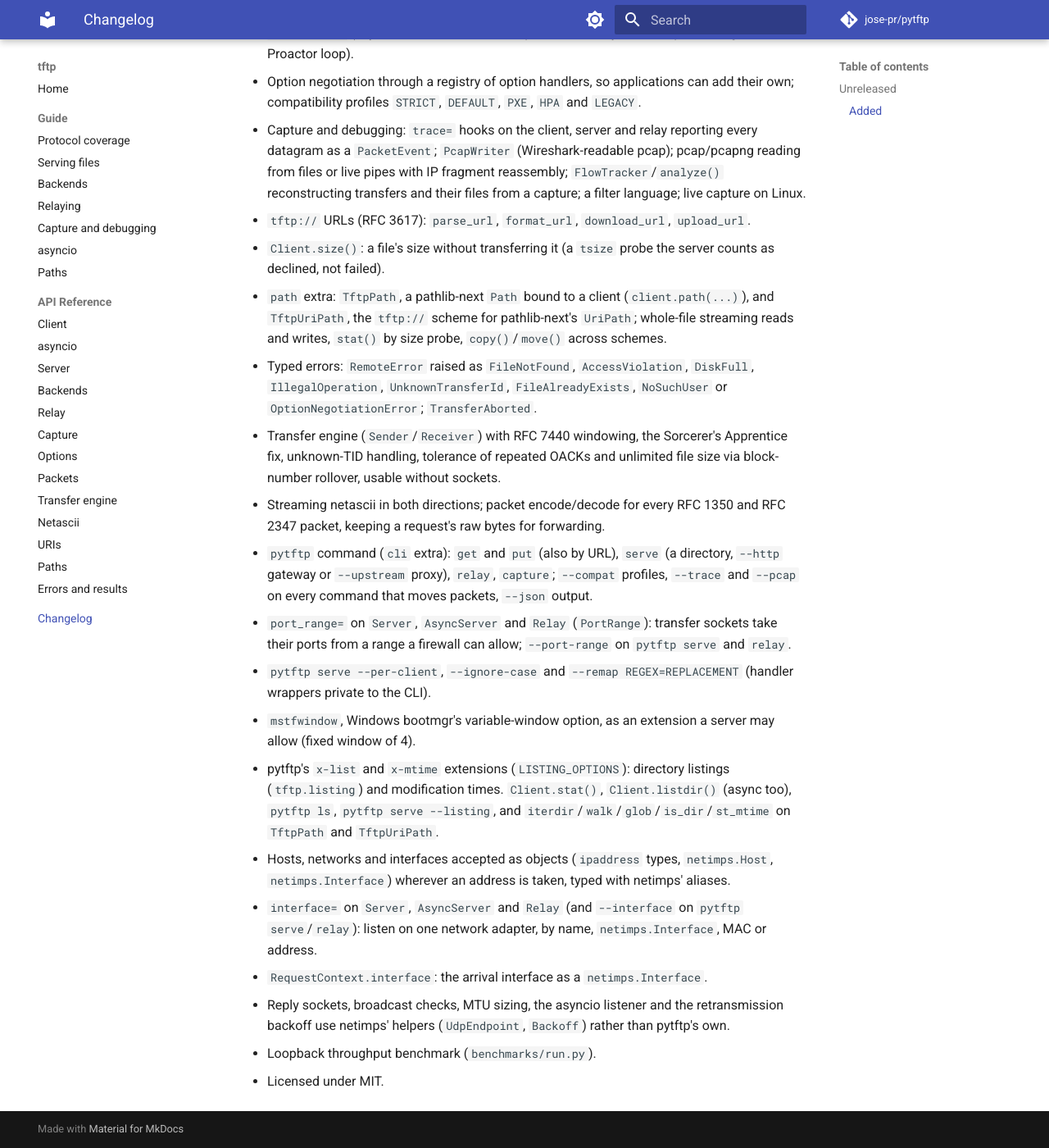
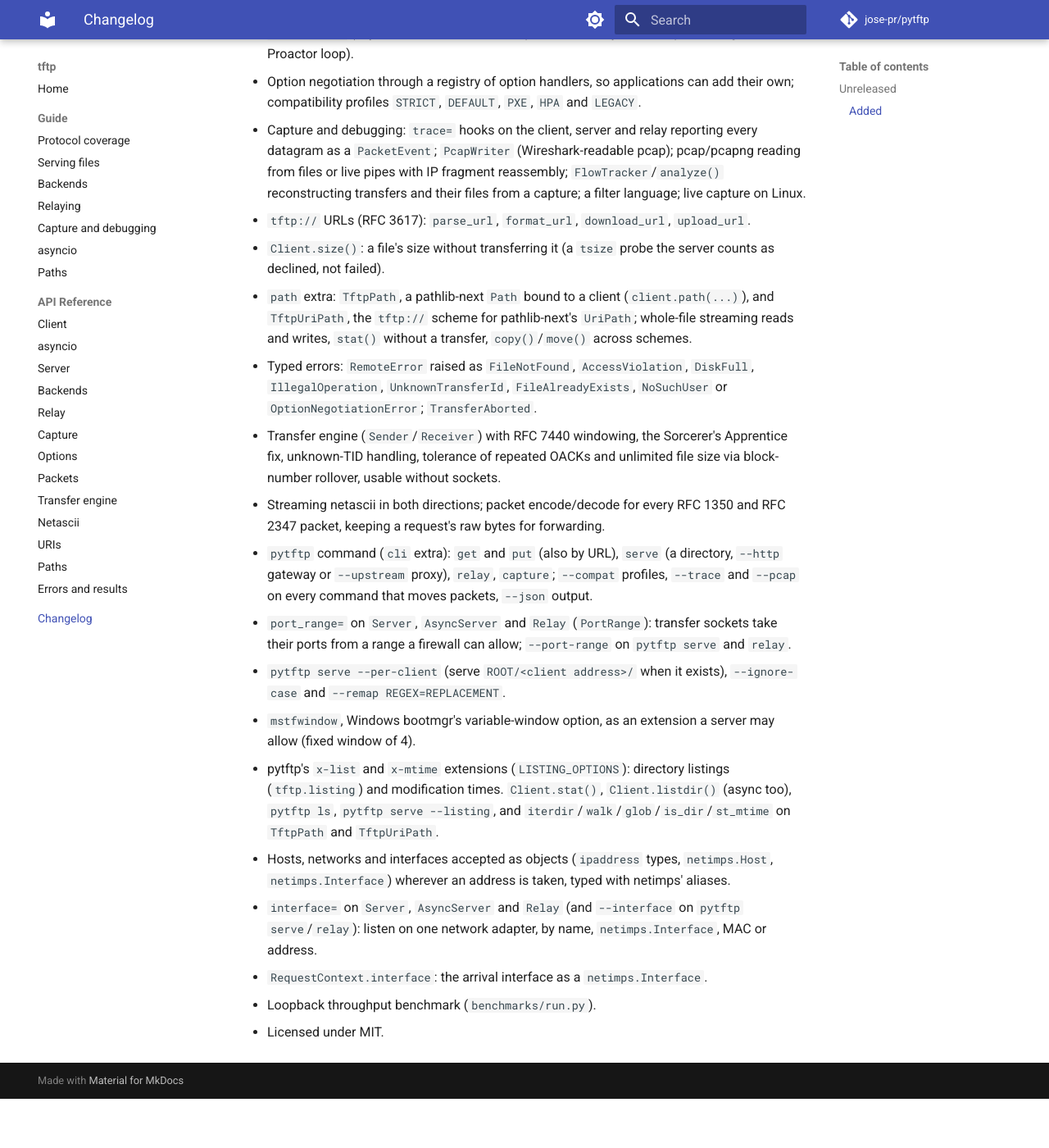
Before and after one commit to jose-pr/pytftp, an MkDocs documentation site: the page built from docs/changelog.md, in a window 1280 px wide and 1400 px high, scrolled down 1121 px. Shown: the whole window at 82% size. Built offline with MkDocs 1.6.1 and Material for MkDocs 9.7.7, drawn with Linux system fonts in a browser that asks for light colours; comment, search, counter and statistics services are not loaded; after the commit the page ends 2461 px from its top, so only the background shows below that.

Commit message:
docs: PyPI badges, absolute README links, current layout and changelog wording
- README: PyPI version and Python-versions badges; links that work on PyPI
  (absolute GitHub URLs); the firmware harness boots iPXE, UEFI does not
  pass yet.
- AGENTS.md: layout matches the tree (listing.py, uri.py, cli/handlers.py,
  no netinfo.py), current test count.
- CHANGELOG: entries state the change only; stat() without a transfer.
- pyproject: the netimps 0.3.3 floor names the APIs it needs.

```diff
--- a/CHANGELOG.md
+++ b/CHANGELOG.md
@@ -60,7 +60,7 @@ and this project adheres to [Semantic Versioning](https://semver.org/).
 - `path` extra: `TftpPath`, a pathlib-next `Path` bound to a client
   (`client.path(...)`), and `TftpUriPath`, the `tftp://` scheme for
   pathlib-next's `UriPath`; whole-file streaming reads and writes, `stat()`
-  by size probe, `copy()`/`move()` across schemes.
+  without a transfer, `copy()`/`move()` across schemes.
 - Typed errors: `RemoteError` raised as `FileNotFound`, `AccessViolation`,
   `DiskFull`, `IllegalOperation`, `UnknownTransferId`, `FileAlreadyExists`,
   `NoSuchUser` or `OptionNegotiationError`; `TransferAborted`.
@@ -77,8 +77,8 @@ and this project adheres to [Semantic Versioning](https://semver.org/).
 - `port_range=` on `Server`, `AsyncServer` and `Relay` (`PortRange`):
   transfer sockets take their ports from a range a firewall can allow;
   `--port-range` on `pytftp serve` and `relay`.
-- `pytftp serve --per-client`, `--ignore-case` and `--remap REGEX=REPLACEMENT`
-  (handler wrappers private to the CLI).
+- `pytftp serve --per-client` (serve `ROOT/<client address>/` when it exists),
+  `--ignore-case` and `--remap REGEX=REPLACEMENT`.
 - `mstfwindow`, Windows bootmgr's variable-window option, as an extension a
   server may allow (fixed window of 4).
 - pytftp's `x-list` and `x-mtime` extensions (`LISTING_OPTIONS`): directory
@@ -92,9 +92,6 @@ and this project adheres to [Semantic Versioning](https://semver.org/).
   `pytftp serve`/`relay`): listen on one network adapter, by name,
   `netimps.Interface`, MAC or address.
 - `RequestContext.interface`: the arrival interface as a `netimps.Interface`.
-- Reply sockets, broadcast checks, MTU sizing, the asyncio listener and the
-  retransmission backoff use netimps' helpers (`UdpEndpoint`, `Backoff`)
-  rather than pytftp's own.
 - Loopback throughput benchmark (`benchmarks/run.py`).
 - Licensed under MIT.
 
```
Also changed, not shown: AGENTS.md (+9 -7 lines), README.md (+8 -7 lines), pyproject.toml (+5 -3 lines).
